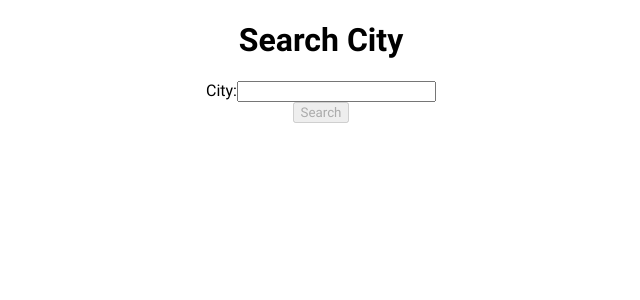
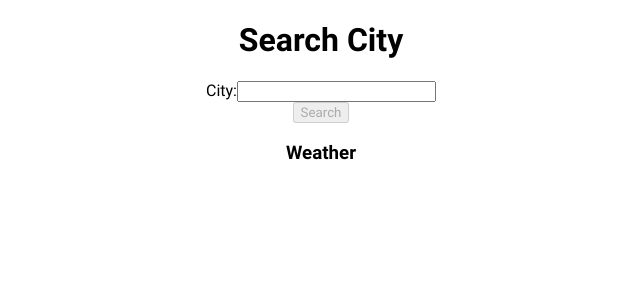
Before and after one commit to panglat/-code-challenge-forecast, a React (Create React App) app: page / in a window 1280 px wide. Shown: the top 300 px of the page, without its empty margins (319-959 px from the left). Built offline with nearby package versions, Linux system fonts and the light colour scheme.

Commit message:
Add error type, display results

```diff
--- a/src/business/Weather/actions.ts
+++ b/src/business/Weather/actions.ts
@@ -20,7 +20,7 @@ export function requestWeatherSuccess(response: Weather): WeatherActions {
   };
 }
 
-export function requestWeatherError(error: string): WeatherActions {
+export function requestWeatherError(error: Error): WeatherActions {
   return {
     type: WEATHER_FETCH_FAILED,
     payload: error,
--- a/src/business/Weather/reducer.ts
+++ b/src/business/Weather/reducer.ts
@@ -7,7 +7,6 @@ import {
 } from './types';
 
 const initialState: WeatherState = {
-  city: null,
   loading: false,
   error: null,
   weather: null,
@@ -22,6 +21,8 @@ export function Weather(
       return {
         ...state,
         loading: true,
+        error: null,
+        weather: null,
       };
 
     case WEATHER_FETCH_SUCCEEDED:
--- a/src/business/Weather/sagas.ts
+++ b/src/business/Weather/sagas.ts
@@ -8,7 +8,7 @@ function* fetchWeather(action: WeatherFetchRequestedAction) {
     const result = yield call(() => getWeather({ city: action.payload }));
     yield put(requestWeatherSuccess(result));
   } catch (e) {
-    yield put(requestWeatherError(e.message));
+    yield put(requestWeatherError(e));
   }
 }
 
--- a/src/business/Weather/types.ts
+++ b/src/business/Weather/types.ts
@@ -16,7 +16,7 @@ interface WeatherFetchSucceededAction {
 
 interface WeatherFetchFailedAction {
   type: typeof WEATHER_FETCH_FAILED;
-  payload: string;
+  payload: Error;
 }
 
 export type WeatherActions =
@@ -25,8 +25,7 @@ export type WeatherActions =
   | WeatherFetchFailedAction;
 
 export interface WeatherState {
-  city: string | null;
   weather: Weather | null;
   loading: boolean;
-  error: string | null;
+  error: Error | null;
 }
--- a/src/components/App/index.tsx
+++ b/src/components/App/index.tsx
@@ -4,12 +4,14 @@ import SearchCityForm from 'components/SearchCityForm';
 import { store } from 'store';
 
 import './styles.scss';
+import WeatherResult from 'components/WeatherResult';
 
 const App: React.FC = () => {
   return (
     <Provider store={store}>
       <div className="app">
         <SearchCityForm />
+        <WeatherResult />
       </div>
     </Provider>
   );
--- a/src/components/SearchCityForm/index.tsx
+++ b/src/components/SearchCityForm/index.tsx
@@ -1,10 +1,11 @@
 import React from 'react';
-import { useDispatch } from 'react-redux';
+import { useDispatch, useSelector } from 'react-redux';
 import { Formik, FormikProps } from 'formik';
 import { addCityToCityList } from 'business/SearchCity/actions';
 import { requestWeather } from 'business/Weather/actions';
 
 import './styles.scss';
+import { getWeatherLoading } from 'business/Weather/selectors';
 
 interface FormValues {
   city: string;
@@ -16,6 +17,7 @@ interface FormError {
 
 const SearchCityForm: React.FC = () => {
   const dispatch = useDispatch();
+  const isLoading = useSelector(getWeatherLoading);
 
   return (
     <div className="search-city-form">
@@ -63,7 +65,7 @@ const SearchCityForm: React.FC = () => {
             <div className="search-city-form__button-group">
               <button
                 type="submit"
-                disabled={!isValid}
+                disabled={!isValid || isLoading}
                 className="search-city-form__button"
               >
                 Search
--- /dev/null
+++ b/src/components/WeatherResult/index.tsx
@@ -0,0 +1,46 @@
+import React from 'react';
+import './styles.scss';
+import { useSelector } from 'react-redux';
+import {
+  getWeather,
+  getWeatherLoading,
+  getWeatherError,
+} from 'business/Weather/selectors';
+import { AxiosError } from 'axios';
+
+const WeatherResult: React.FC = () => {
+  const weather = useSelector(getWeather);
+  const isLoading = useSelector(getWeatherLoading);
+  const error = useSelector(getWeatherError);
+
+  const renderLoading = () => (
+    <div className="weather-result__loading">Getting the weather...</div>
+  );
+
+  const renderErrorMessage = () => {
+    const axiosError = error as AxiosError;
+    return axiosError?.response?.data?.message || axiosError.message;
+  };
+
+  const renderError = () => (
+    <div className="weather-result__error">
+      Failed to the weather. Maybe this message could help you:{' '}
+      {renderErrorMessage()}
+    </div>
+  );
+
+  const renderWeather = () => (
+    <div className="weather-result__weather">{JSON.stringify(weather)}</div>
+  );
+
+  return (
+    <div className="weather-result">
+      <h3>Weather</h3>
+      {isLoading && renderLoading()}
+      {weather && renderWeather()}
+      {error && renderError()}
+    </div>
+  );
+};
+
+export default WeatherResult;
--- /dev/null
+++ b/src/components/WeatherResult/styles.scss
@@ -0,0 +1,5 @@
+@import 'global-styles/globals.scss';
+
+.weather-result {
+  text-align: center;
+}
```
Also changed, not shown: 1 other file (tests, documents, lock files or other folders).
